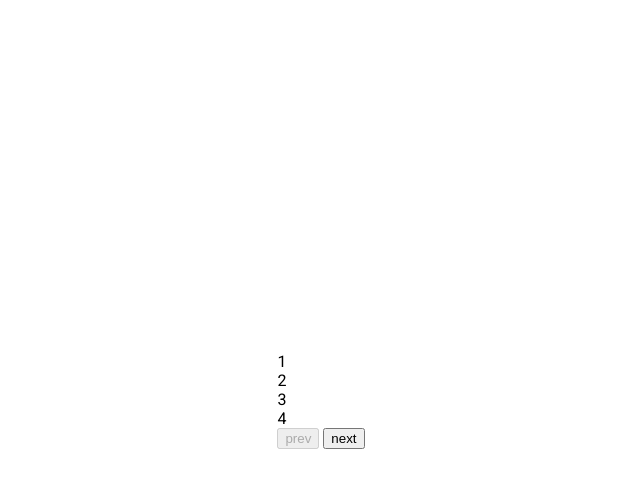
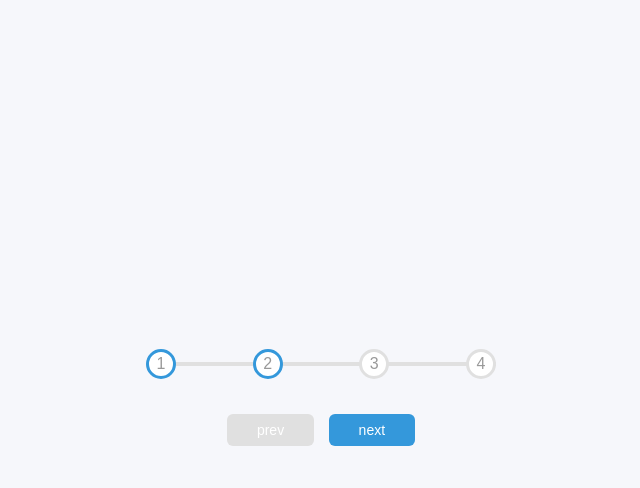
Before and after one commit to jhaganb/50Day50Projects, a plain HTML site: page DayTwo_ProgressSteps/index.html in a window 1280 px wide. Both pictures are taken after a click on the button "next". Shown: the whole page, without its empty margins (319-959 px from the left). Drawn offline with Linux system fonts and the light colour scheme; a web font is replaced by a local one.

Commit message:
Styles.css is made

```diff
--- a/DayTwo_ProgressSteps/script.js
+++ b/DayTwo_ProgressSteps/script.js
@@ -1 +1,35 @@
-console.log("@");
+const progress = document.getElementById("progress");
+const prev = document.getElementById("prev");
+const next = document.getElementById("next");
+const circles = document.querySelectorAll(".circle");
+
+let currentActive = 1;
+
+next.addEventListener("click", () => {
+  currentActive++;
+
+  if (currentActive > circles.length) {
+    currentActive = circles.length;
+  }
+  update();
+});
+
+prev.addEventListener("click", () => {
+  currentActive--;
+
+  if (currentActive < 1) {
+    currentActive = 1;
+  }
+
+  update();
+});
+
+function update() {
+  circles.forEach((circle, idx) => {
+    if (idx < currentActive) {
+      circle.classList.add("active");
+    } else {
+      circle.classList.remove("active");
+    }
+  });
+}
--- a/DayTwo_ProgressSteps/style.css
+++ b/DayTwo_ProgressSteps/style.css
@@ -1,16 +1,100 @@
-@import url("https://fonts.googleapis.com/css2?family=Roboto:wght@400;700;900&display=swap");
+@import url("https://fonts.googleapis.com/css2?family=Muli&display=swap");
+
+:root {
+  --line-border-fill: #3498db;
+  --line-border-empty: #e0e0e0;
+}
 
 * {
   box-sizing: border-box;
 }
 
 body {
-  font-family: "Roboto", sans-serif;
+  background-color: #f6f7fb;
+  font-family: "Muli", sans-serif;
   display: flex;
-  flex-direction: column;
   align-items: center;
   justify-content: center;
   height: 100vh;
   overflow: hidden;
   margin: 0;
 }
+
+.container {
+  text-align: center;
+}
+
+.progress-container {
+  display: flex;
+  justify-content: space-between;
+  position: relative;
+  margin-bottom: 30px;
+  max-width: 100%;
+  width: 350px;
+}
+
+.progress-container::before {
+  content: "";
+  background-color: var(--line-border-empty);
+  position: absolute;
+  top: 50%;
+  left: 0%;
+  transform: translateY(-50%);
+  height: 4px;
+  width: 100%;
+  z-index: -1;
+}
+
+.progress {
+  background-color: var(--line-border-fill);
+  position: absolute;
+  top: 50%;
+  left: 0%;
+  transform: translateY(-50%);
+  height: 4px;
+  width: 0%;
+  z-index: -1;
+  transition: 0.4s ease;
+}
+
+.circle {
+  background-color: #fff;
+  color: #999;
+  border-radius: 50%;
+  height: 30px;
+  width: 30px;
+  display: flex;
+  align-items: center;
+  justify-content: center;
+  border: 3px solid var(--line-border-empty);
+  transition: 0.4s ease;
+}
+
+.circle.active {
+  border-color: var(--line-border-fill);
+}
+
+.btn {
+  background-color: var(--line-border-fill);
+  color: #fff;
+  border: 0;
+  border-radius: 6px;
+  cursor: pointer;
+  font-family: inherit;
+  padding: 8px 30px;
+  margin: 5px;
+  font-size: 14px;
+}
+
+.btn:active {
+  transform: scale(0.98);
+}
+
+.btn:focus {
+  outline: 0;
+}
+
+.btn:disabled {
+  background-color: var(--line-border-empty);
+  cursor: not-allowed ;
+}
```
Also changed, not shown: DayTwo_ProgressSteps/index.html (+0 -1 lines).
